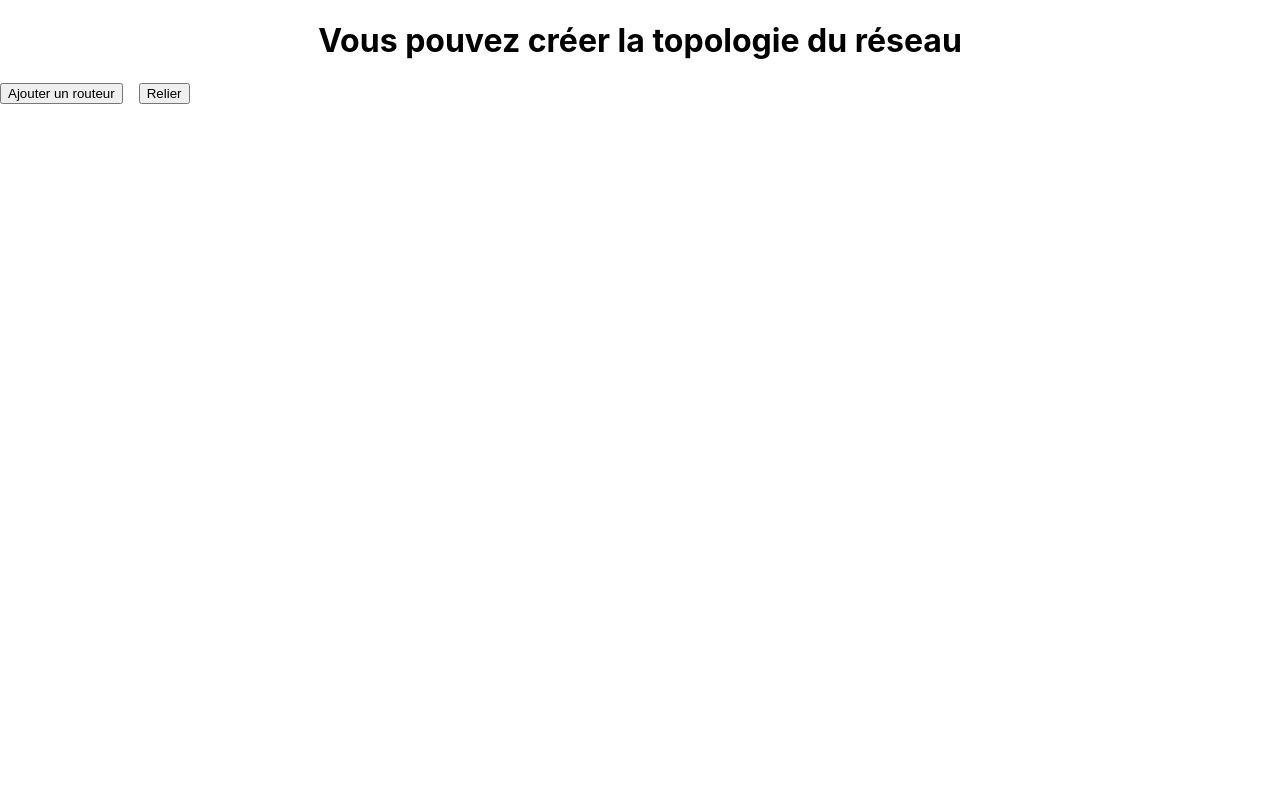
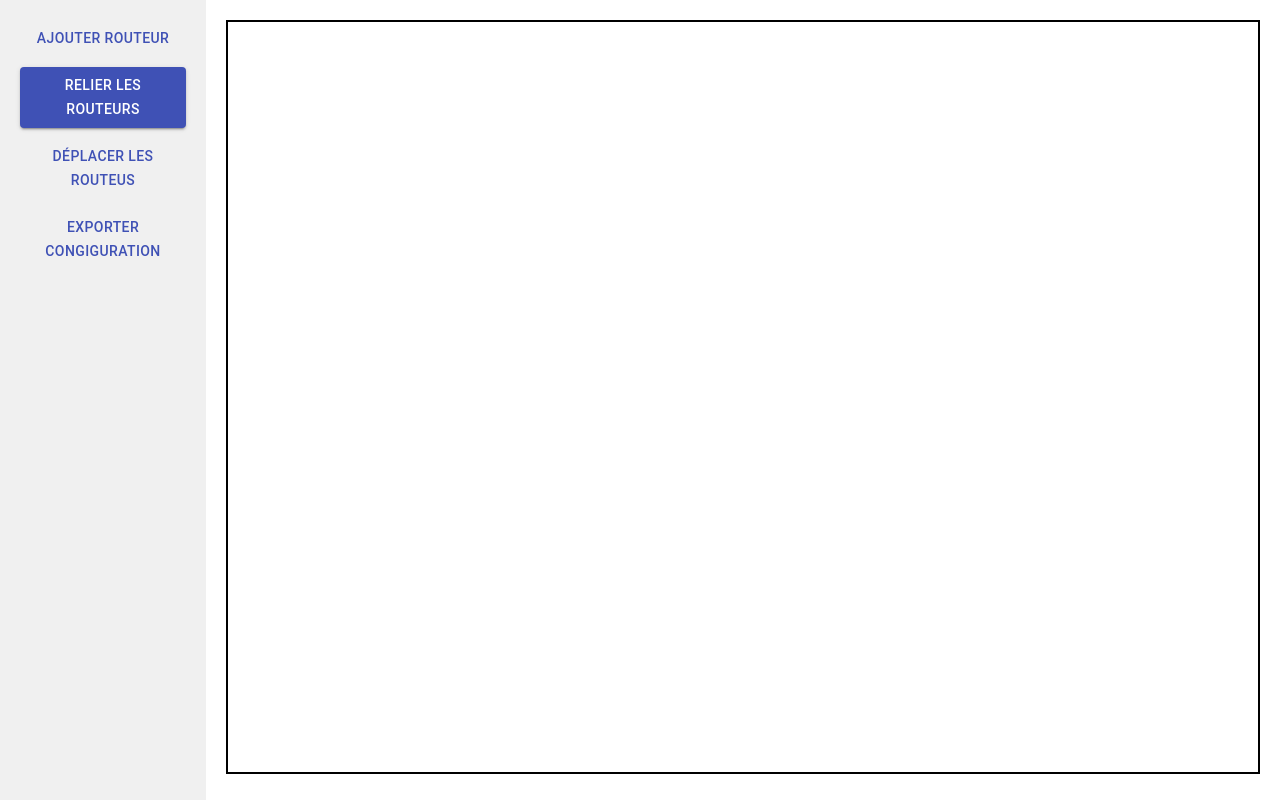
Before and after one commit to Gio762002/WEB, a React (Create React App) app in the folder frontend/: page /topo in a window 1280 px wide. Built offline with nearby package versions, Linux system fonts and the light colour scheme.

Commit message:
code GNS

```diff
--- a/frontend/src/App.css
+++ /dev/null
@@ -1,72 +0,0 @@
-.App {
-  text-align: center;
-}
-
-.App-logo {
-  height: 40vmin;
-  pointer-events: none;
-}
-
-@media (prefers-reduced-motion: no-preference) {
-  .App-logo {
-    animation: App-logo-spin infinite 20s linear;
-  }
-}
-
-.App-header {
-  background-color: #282c34;
-  min-height: 100vh;
-  display: flex;
-  flex-direction: column;
-  align-items: center;
-  justify-content: center;
-  font-size: calc(10px + 2vmin);
-  color: white;
-}
-
-.App-link {
-  color: #61dafb;
-}
-
-.as-container {
-  margin-top: 20px ;
-  margin-bottom: 20px ;
-  width: 100%;
-  overflow-x: hidden;
-  overflow-y: auto; /* Masquer la barre de défilement verticale */
-  border: 2px solid black;
-}
-
-.as-container::-webkit-scrollbar {
-  display: none; /* Masquer la barre de défilement de Webkit */
-}
-
-.button-container {
-  display: inline-block; /* Permet aux boutons de se comporter comme des éléments en ligne */
-}
-
-.rectangle {
-  width: 1200px; /* Largeur maximale du rectangle */
-  padding: 10px;
-  display: flex; /* Ajoutez cette propriété pour permettre la mise en page flex */
-  flex-wrap: wrap; /* Permettre le passage à la ligne */
-  justify-content: flex-start; /* Alignez les éléments à gauche */
-}
-
-.rectangle button {
-  margin: 5px;
-}
-
-.router-image {
-  width: 70px; /* Taille de l'image */
-  height: auto;
-}
-
-@keyframes App-logo-spin {
-  from {
-    transform: rotate(0deg);
-  }
-  to {
-    transform: rotate(360deg);
-  }
-}
--- /dev/null
+++ b/frontend/src/pages/App.css
@@ -0,0 +1,100 @@
+.App {
+  text-align: center;
+}
+
+.App-logo {
+  height: 40vmin;
+  pointer-events: none;
+}
+
+@media (prefers-reduced-motion: no-preference) {
+  .App-logo {
+    animation: App-logo-spin infinite 20s linear;
+  }
+}
+
+.App-header {
+  background-color: #282c34;
+  min-height: 100vh;
+  display: flex;
+  flex-direction: column;
+  align-items: center;
+  justify-content: center;
+  font-size: calc(10px + 2vmin);
+  color: white;
+}
+
+.App-link {
+  color: #61dafb;
+}
+
+canvas {
+  position: absolute;
+  top: 0;
+  left: 0;
+  z-index: 1; /* Assurez-vous que le canevas se trouve au-dessus des points */
+}
+
+.router-image {
+  width: 70px; /* Taille de l'image */
+  height: auto;
+}
+
+.canvas-container {
+  position: relative;
+  width: 100vw;
+  height: 100vh;
+}
+
+.line {
+  position: absolute;
+  z-index: 1;
+}
+
+.canvas-container {
+  position: relative;
+  width: 100vw;
+  height: 100vh;
+}
+
+.button-container {
+  display: inline-block;
+}
+
+.button {
+  background-color: #4CAF50;
+  border: none;
+  color: white;
+  padding: 15px 32px;
+  text-align: center;
+  text-decoration: none;
+  display: inline-block;
+  font-size: 16px;
+  margin: 4px 2px;
+  cursor: pointer;
+  border-radius: 8px;
+  transition: padding 0.3s; /* Ajout de la transition pour l'animation */
+}
+
+.button:hover {
+  background-color: #45a049;
+}
+
+.button:disabled {
+  background-color: #cccccc;
+  cursor: not-allowed;
+}
+
+.button.active {
+  padding: 20px; /* Augmente la taille du padding lorsque le bouton est actif */
+}
+
+
+@keyframes App-logo-spin {
+  from {
+    transform: rotate(0deg);
+  }
+  to {
+    transform: rotate(360deg);
+  }
+}
--- a/frontend/src/pages/ajoutAs.js
+++ b/frontend/src/pages/ajoutAs.js
@@ -1,97 +1,242 @@
-import React, { useState } from 'react';
-import { Grid } from '@material-ui/core';
-import routerImage from '../routeurss.png'; // Importez votre image de routeur
-import '../App.css';
+import React, { useState, useEffect } from 'react';
+import { Button } from '@material-ui/core';
+import routeurImage from './routeurss.png'; // Importez votre image de routeur
 
-function AjoutAs() {
-  const [routers, setRouters] = useState([]); // Liste des routeurs avec leurs positions
-  const [activeRouterIndex, setActiveRouterIndex] = useState(null); // Indice du routeur actuellement sélectionné pour le déplacement
-  const [connections, setConnections] = useState([]); // Liste des connexions entre les routeurs
+function App() {
+  const [points, setPoints] = useState([]);
+  const [lines, setLines] = useState([]);
+  const [selectedPoints, setSelectedPoints] = useState([]);
+  const [mode, setMode] = useState('draw'); // 'draw', 'move', 'watch'
+  const [draggingPointIndex, setDraggingPointIndex] = useState(null);
+  const [initialMousePosition, setInitialMousePosition] = useState({ x: 0, y: 0 });
 
-  // Fonction pour ajouter un nouveau routeur
-  const addRouter = (event) => {
-    if (event.target.tagName === 'BUTTON') { // Vérifier si le clic provient du bouton "Ajouter un routeur"
-      const newRouter = {
-        id: routers.length,
-        x: event.clientX - 25, // Positionner le centre de l'image à l'emplacement du clic
-        y: event.clientY - 25,
+  useEffect(() => {
+    if (selectedPoints.length === 2) {
+      const [startIndex, endIndex] = selectedPoints;
+      const startRouter = points[startIndex];
+      const endRouter = points[endIndex];
+
+      if (startRouter.connections === 3) {
+        alert(`Pas d'interfaces disponibles pour le routeur R${startIndex + 1}.`);
+        return;
+      }
+
+      if (endRouter.connections === 3) {
+        alert(`Pas d'interfaces disponibles pour le routeur R${endIndex + 1}.`);
+        return;
+      }
+
+      const newLine = {
+        start: startRouter,
+        end: endRouter
       };
-      setRouters(prevRouters => [...prevRouters, newRouter]);
-      setActiveRouterIndex(routers.length); // Sélectionner le nouveau routeur pour le déplacement immédiat
+
+      setLines(prevLines => [...prevLines, newLine]);
+
+      // Mettre à jour la disponibilité des points liés
+      const updatedPoints = points.map((point, index) => {
+        if (index === startIndex || index === endIndex) {
+          return { ...point, available: false, connections: (point.connections || 0) + 1 };
+        }
+        return point;
+      });
+
+      setPoints(updatedPoints);
+      setSelectedPoints([]);
     }
-  };
+  }, [selectedPoints, points, lines]);
 
-  // Fonction pour mettre à jour la position d'un routeur lors du déplacement
-  const updateRouterPosition = (event) => {
-    if (activeRouterIndex !== null) {
-      const newRouters = [...routers];
-      newRouters[activeRouterIndex] = {
-        ...newRouters[activeRouterIndex],
-        x: event.clientX - 25, // Positionner le centre de l'image à l'emplacement du curseur
-        y: event.clientY - 25,
-      };
-      setRouters(newRouters);
-    }
-  };
+  useEffect(() => {
+    const canvas = document.getElementById('canvas');
+    const ctx = canvas.getContext('2d');
+    ctx.clearRect(0, 0, window.innerWidth, window.innerHeight);
+    lines.forEach(line => {
+      ctx.beginPath();
+      ctx.moveTo(line.start.x, line.start.y);
+      ctx.lineTo(line.end.x, line.end.y);
+      ctx.strokeStyle = 'black';
+      ctx.lineWidth = 2;
+      ctx.stroke();
+    });
+  }, [lines]);
 
-  // Fonction pour sélectionner un routeur pour le déplacement
-  const selectRouter = (index) => {
-    setActiveRouterIndex(index);
-  };
-
-  // Fonction pour désélectionner le routeur actif
-  const deselectRouter = () => {
-    setActiveRouterIndex(null);
-  };
-
-  // Fonction pour relier deux routeurs
-  const connectRouters = (event) => {
-    const selectedRouterIndex = parseInt(event.target.dataset.index);
-    if (!isNaN(selectedRouterIndex)) {
-      if (activeRouterIndex !== null && activeRouterIndex !== selectedRouterIndex) {
-        const newConnections = [...connections, { from: activeRouterIndex, to: selectedRouterIndex }];
-        setConnections(newConnections);
+  const handlePointClick = (index) => {
+    if (mode === 'move') {
+      if (draggingPointIndex === null) {
+        setDraggingPointIndex(index);
+        setInitialMousePosition({ x: points[index].x, y: points[index].y });
+      } else {
+        setDraggingPointIndex(null);
+      }
+    } else if (mode === 'draw') {
+      // Vérifier si le point sélectionné est déjà sélectionné
+      if (!selectedPoints.includes(index)) {
+        if (selectedPoints.length < 2) {
+          setSelectedPoints(prevSelected => [...prevSelected, index]);
+        } else {
+          setSelectedPoints([index]);
+        }
       }
     }
   };
 
+  const handleMouseMove = (event) => {
+    if (draggingPointIndex !== null) {
+      // Récupère l'élément canvas ou le conteneur parent des routeurs
+      const canvas = document.getElementById('canvas');
+
+      // Calcule la position relative en soustrayant la position du coin supérieur gauche du canvas
+      const rect = canvas.getBoundingClientRect();
+      const relativeX = event.clientX - rect.left;
+      const relativeY = event.clientY - rect.top + 35;
+
+      const updatedPoints = [...points];
+      updatedPoints[draggingPointIndex] = {
+        x: relativeX,
+        y: relativeY,
+        connections: points[draggingPointIndex].connections // Conserver le nombre de connexions
+      };
+      setPoints(updatedPoints);
+
+      // Mise à jour des lignes lorsque le point est déplacé
+      const updatedLines = lines.map(line => {
+        if (line.start.x === initialMousePosition.x && line.start.y === initialMousePosition.y) {
+          return { ...line, start: { x: relativeX, y: relativeY } };
+        }
+        if (line.end.x === initialMousePosition.x && line.end.y === initialMousePosition.y) {
+          return { ...line, end: { x: relativeX, y: relativeY } };
+        }
+        return line;
+      });
+      setLines(updatedLines);
+    }
+  };
+
+
+  const handleMouseUp = () => {
+    if (draggingPointIndex !== null) {
+      setDraggingPointIndex(null);
+    }
+  };
+
+  useEffect(() => {
+    document.addEventListener('mousemove', handleMouseMove);
+    document.addEventListener('mouseup', handleMouseUp);
+    return () => {
+      document.removeEventListener('mousemove', handleMouseMove);
+      document.removeEventListener('mouseup', handleMouseUp);
+    };
+  }, [draggingPointIndex]);
+
+  const handleModeChange = (selectedMode) => {
+    setMode(selectedMode);
+  };
+
+  const addRandomRouter = () => {
+    const canvas = document.getElementById('canvas');
+    const canvasWidth = canvas.width;
+    const canvasHeight = canvas.height;
+
+    // Générer un point aléatoire
+    const newPoint = {
+      x: Math.random() * (canvasWidth - 60) + 30, // Ajustez selon la taille de votre image de routeur
+      y: Math.random() * (canvasHeight - 60) + 20,
+    };
+
+    // Ajouter le nouveau point à la liste des points existants
+    setPoints(prevPoints => [...prevPoints, newPoint]);
+  };
+
   return (
-    <div className="App" onMouseMove={updateRouterPosition} onMouseDown={addRouter}>
-      <h1>Vous pouvez créer la topologie du réseau</h1>
-      <Grid container spacing={2}>
-        <Grid item>
-          <button>Ajouter un routeur</button>
-        </Grid>
-        <Grid item>
-          <button onClick={connectRouters}>Relier</button>
-        </Grid>
-      </Grid>
-      <div className="as-wrapper">
-        {connections.map((connection, index) => (
-          <svg key={index} style={{ position: 'absolute', zIndex: -1 }}>
-            <line
-              x1={routers[connection.from].x + 25}
-              y1={routers[connection.from].y + 25}
-              x2={routers[connection.to].x + 25}
-              y2={routers[connection.to].y + 25}
-              style={{ stroke: 'black', strokeWidth: 2 }}
+    <div style={{ display: 'grid', gridTemplateColumns: 'auto 1fr', height: '100vh' }}>
+      <div style={{ backgroundColor: '#f0f0f0', padding: '20px' }}>
+        <Button
+          onClick={addRandomRouter}
+          variant="text"
+          color="primary"
+          style={{ marginBottom: '10px', width: '100%' }}
+        >
+          Ajouter Routeur
+        </Button>
+        <Button
+          onClick={() => handleModeChange('draw')}
+          variant={mode === 'draw' ? 'contained' : 'text'}
+          color="primary"
+          style={{ marginBottom: '10px', width: '100%' }}
+        >
+          Relier les routeurs
+        </Button>
+        <Button
+          onClick={() => handleModeChange('move')}
+          variant={mode === 'move' ? 'contained' : 'text'}
+          color="primary"
+          style={{ marginBottom: '10px', width: '100%' }}
+        >
+          Déplacer les routeus
+        </Button>
+        <Button
+          onClick={() => handleModeChange('watch')}
+          variant={mode === 'watch' ? 'contained' : 'text'}
+          color="primary"
+          style={{ marginBottom: '10px', width: '100%' }}
+        >
+          Exporter congiguration
+        </Button>
+      </div>
+      <div style={{ position: 'relative' }}>
+      {points.map((point, index) => (
+          <React.Fragment key={index}>
+            <img
+              src={routeurImage}
+              style={{
+                position: 'absolute',
+                left: point.x,
+                top: point.y,
+                width: '60px',
+                height: '40px',
+                cursor: mode === 'draw' ? 'pointer' : 'move'
+              }}
+              onMouseDown={() => handlePointClick(index)}
+              alt="routeur"
             />
-          </svg>
+            {Array.from({ length: 3 }, (_, i) => (
+              <div
+                key={i}
+                className="control-point"
+                style={{
+                  position: 'absolute',
+                  left: point.x + 5 + i * 20,
+                  top: point.y + 22,
+                  width: '10px',
+                  height: '7px',
+                  backgroundColor: point.connections && point.connections > i ? 'red' : 'greenyellow',
+                  borderRadius: '50%',
+                  cursor: 'pointer'
+                }}
+              ></div>
+            ))}
+            <div
+              style={{
+                position: 'absolute',
+                left: point.x + 20,
+                top: point.y + 40,
+                color: 'black',
+                fontSize: '15px'
+              }}
+            >
+              {`R${index + 1}`}
+            </div>
+          </React.Fragment>
         ))}
-        {routers.map((router, index) => (
-          <img
-            key={index}
-            src={routerImage}
-            alt={`Routeur ${index}`}
-            className="router-image"
-            style={{ position: 'absolute', left: router.x, top: router.y, cursor: 'move' }}
-            onMouseDown={() => selectRouter(index)}
-            onMouseUp={deselectRouter}
-          />
-        ))}
+        <canvas
+          id="canvas"
+          width={window.innerWidth - 250}
+          height={window.innerHeight - 50}
+          style={{ border: '2px solid black', margin: '20px' }}>
+        </canvas>
       </div>
     </div>
   );
 }
 
-export default AjoutAs;
+export default App;
```
Also changed, not shown: frontend/src/pages/routeurss.png (renamed from frontend/src/routeurss.png).
